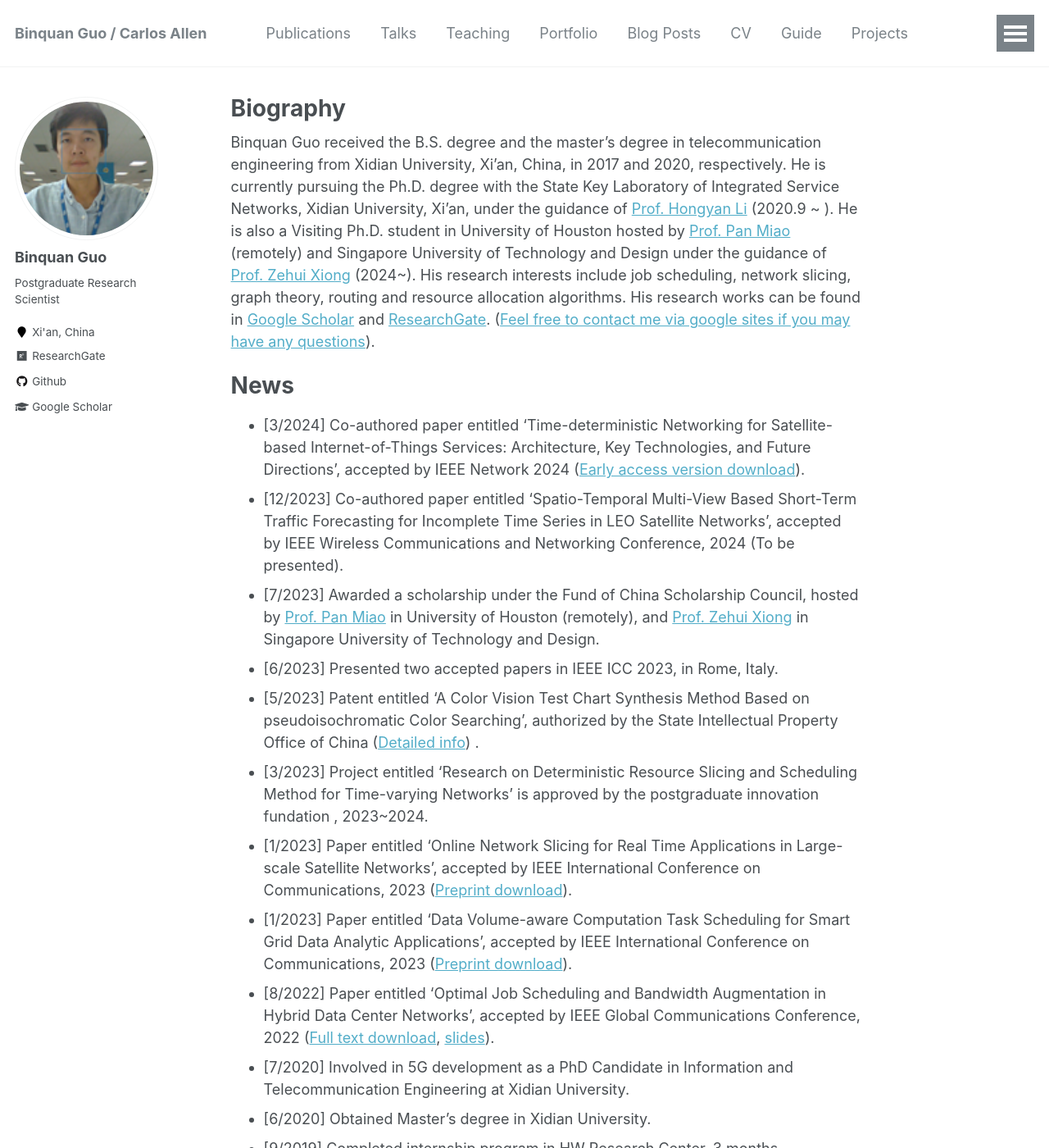
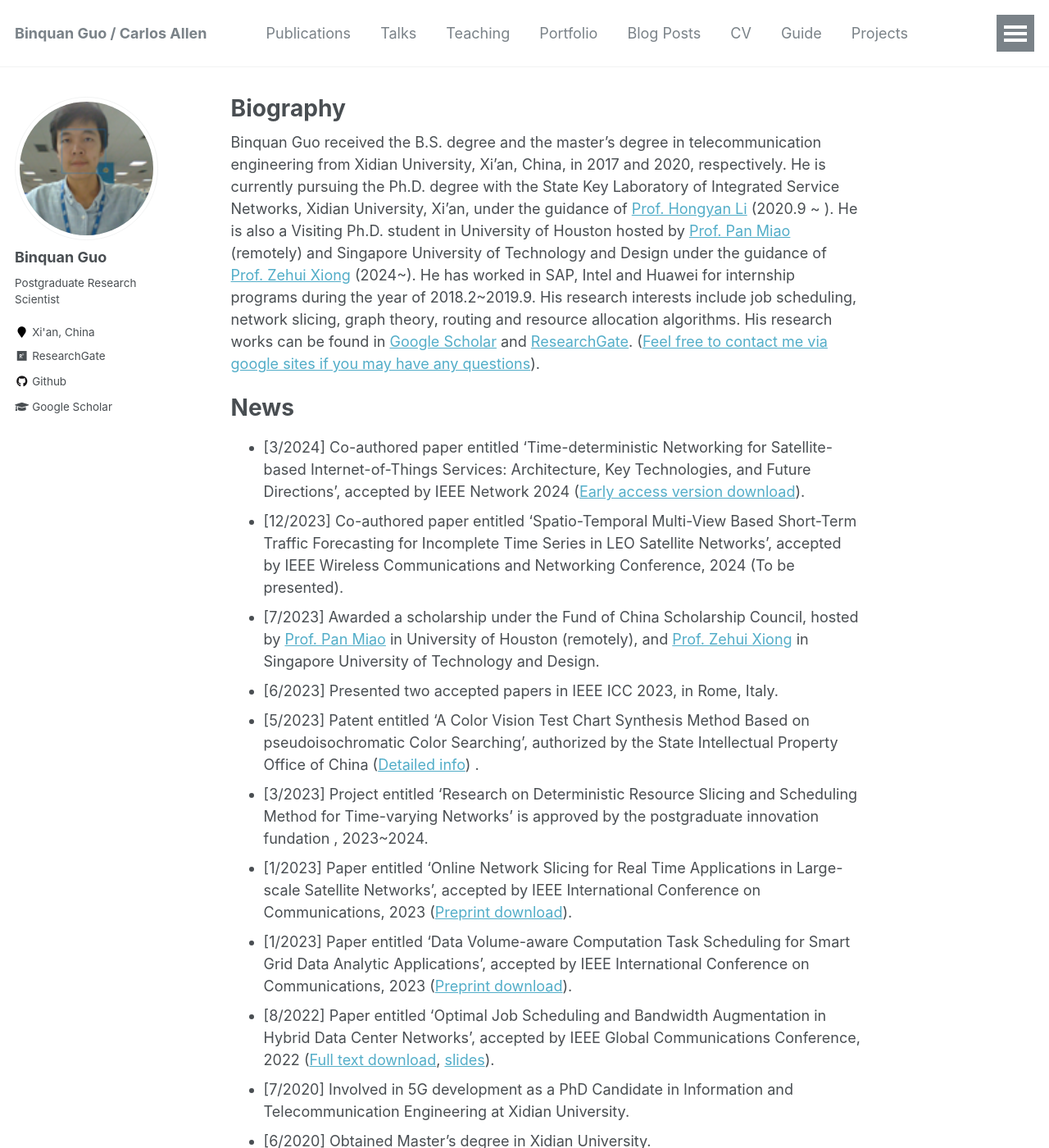
Before and after one commit to wilixx/wilixx.github.io, a Jekyll site: the page built from _pages/about.md, in a window 1280 px wide and 1400 px high. Shown: the whole window at 82% size. Built offline with Jekyll 4.4.1, drawn with Linux system fonts in a browser that asks for light colours; some of the changed text lies outside the part shown.

Commit message:
Update about.md

```diff
--- a/_pages/about.md
+++ b/_pages/about.md
@@ -8,7 +8,7 @@ redirect_from:
   - /about.html
 ---
 
-Binquan Guo received the B.S. degree and the master's degree in telecommunication engineering from Xidian University, Xi’an, China, in 2017 and 2020, respectively. He is currently pursuing the Ph.D. degree with the State Key Laboratory of Integrated Service Networks, Xidian University, Xi’an, under the guidance of [Prof. Hongyan Li](https://web.xidian.edu.cn/hyli/) (2020.9 ~ ). He is also a Visiting Ph.D. student in University of Houston hosted by [Prof. Pan Miao](http://www2.egr.uh.edu/~mpan2/) (remotely) and Singapore University of Technology and Design under the guidance of [Prof. Zehui Xiong](https://sites.google.com/view/zehuixiong) (2024~). His research interests include job scheduling, network slicing, graph theory, routing and resource allocation algorithms. His research works can be found in [Google Scholar](https://scholar.google.com/citations?user=NA8egm4AAAAJ) and [ResearchGate](https://www.researchgate.net/profile/Binquan-Guo/research). ([Feel free to contact me via google sites if you may have any questions](https://sites.google.com/view/binquanguo/home)).
+Binquan Guo received the B.S. degree and the master's degree in telecommunication engineering from Xidian University, Xi’an, China, in 2017 and 2020, respectively. He is currently pursuing the Ph.D. degree with the State Key Laboratory of Integrated Service Networks, Xidian University, Xi’an, under the guidance of [Prof. Hongyan Li](https://web.xidian.edu.cn/hyli/) (2020.9 ~ ). He is also a Visiting Ph.D. student in University of Houston hosted by [Prof. Pan Miao](http://www2.egr.uh.edu/~mpan2/) (remotely) and Singapore University of Technology and Design under the guidance of [Prof. Zehui Xiong](https://sites.google.com/view/zehuixiong) (2024~). He has worked in SAP, Intel and Huawei for internship programs during the year of 2018.2~2019.9. His research interests include job scheduling, network slicing, graph theory, routing and resource allocation algorithms. His research works can be found in [Google Scholar](https://scholar.google.com/citations?user=NA8egm4AAAAJ) and [ResearchGate](https://www.researchgate.net/profile/Binquan-Guo/research). ([Feel free to contact me via google sites if you may have any questions](https://sites.google.com/view/binquanguo/home)).
 
 
 News
@@ -24,7 +24,7 @@ News
 * [8/2022] Paper entitled 'Optimal Job Scheduling and Bandwidth Augmentation in Hybrid Data Center Networks', accepted by IEEE Global Communications Conference, 2022 ([Full text download](https://ieeexplore.ieee.org/document/10001450), [slides](https://github.com/wilixx/ICCTS/blob/main/GC22-Slides-Optimal%20Job%20Scheduling%20and%20Bandwidth%20Augmentation%20in%20Hybrid%20Data%20Center%20Networks.pdf)).
 * [7/2020] Involved in 5G development as a PhD Candidate in Information and Telecommunication Engineering at Xidian University.
 * [6/2020] Obtained Master's degree in Xidian University.
-* [9/2019] Completed internship program in HW Research Center, 3 months.
+* [9/2019] Completed internship program in Huawei Research Center, 3 months.
 * [4/2019] Completed internship program in Intel Mobile Communication，6 months.
 * [3/2019] One paper was rejected by ICIP 2019.
 * [9/2018] Completed internship program in SAP Research Center，6 months.
@@ -33,6 +33,7 @@ News
 
 Activities
 ======
+* Visiting Ph.D student in Singapore University of Technology and Design, 2024~.
 * Working on time-deterministic network slicing technologies, 2022~.
 * Teaching Assistantship: B38CJ- Sustainable Development, Xidian University, Fall, 2023.
 * Teaching Assistantship:  Introduction Course for Freshman Students, Xidian University, Fall, 2022.
@@ -59,7 +60,7 @@ Publications
 Experience
 ------
 * [Aug,2017-Jul,2020] Obtained Master's degree in Xidian University.
-* [Jun,2019-Sep,2019] Internship program in HW Research Center, Xi'an, China.
+* [Jun,2019-Sep,2019] Internship program in Huawei Research Center, Xi'an, China.
 * [Oct,2018-Apr,2019] Internship program in Intel Mobile Communication, Xi'an, China.
 * [Feb,2018-Sep,2018] Internship program in SAP (German) Research Center, Xi'an, China.
 * [Feb,2018-Apr,2018] Internship program in 215 Hospital for Radiography, Xianyang, China.
```
